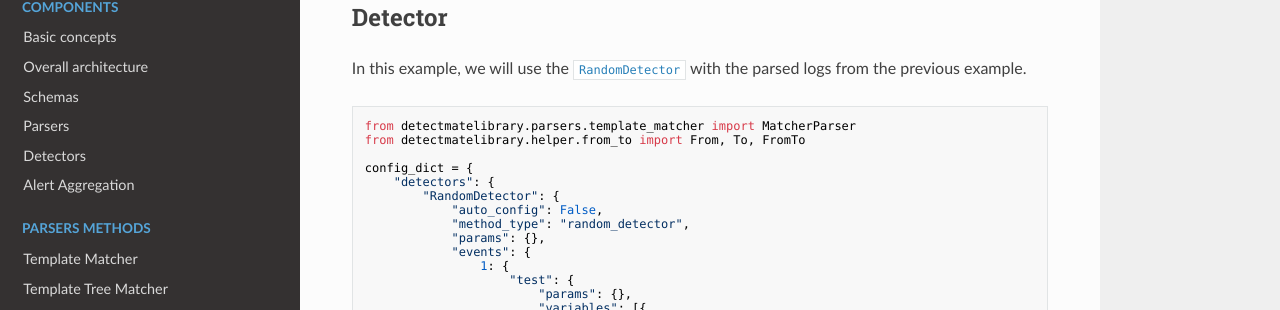
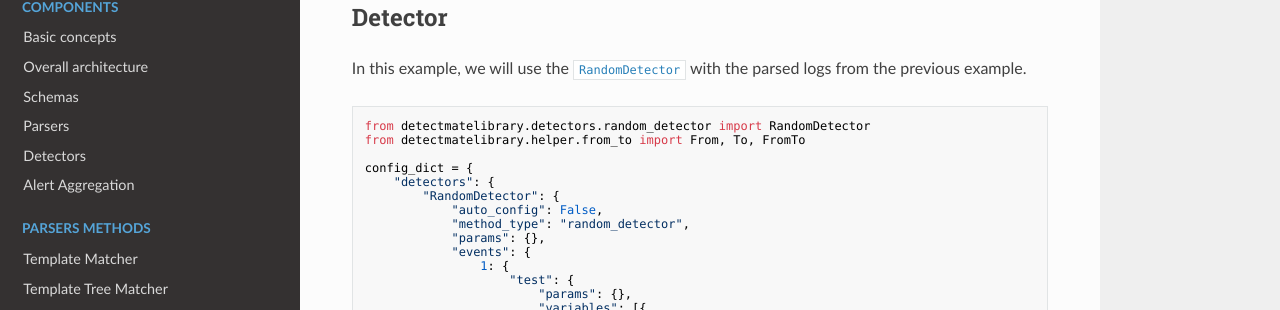
Before and after one commit to ait-detectmate/DetectMateLibrary, an MkDocs documentation site: the page built from docs/basic_usage.md, in a window 1280 px wide and 900 px high, scrolled down 1382 px. Shown: the part 141-451 px from the top of the window. Built offline with MkDocs 1.6.1, drawn with Linux system fonts in a browser that asks for light colours; nearby versions of some CDN libraries.

Commit message:
minor doc fix

````diff
--- a/docs/basic_usage.md
+++ b/docs/basic_usage.md
@@ -91,7 +91,7 @@ And the `parsed_log.json`:
 In this example, we will use the [`RandomDetector`](detectors/random_detector.md) with the parsed logs from the previous example.
 
 ```python
-from detectmatelibrary.parsers.template_matcher import MatcherParser
+from detectmatelibrary.detectors.random_detector import RandomDetector
 from detectmatelibrary.helper.from_to import From, To, FromTo
 
 config_dict = {
````
